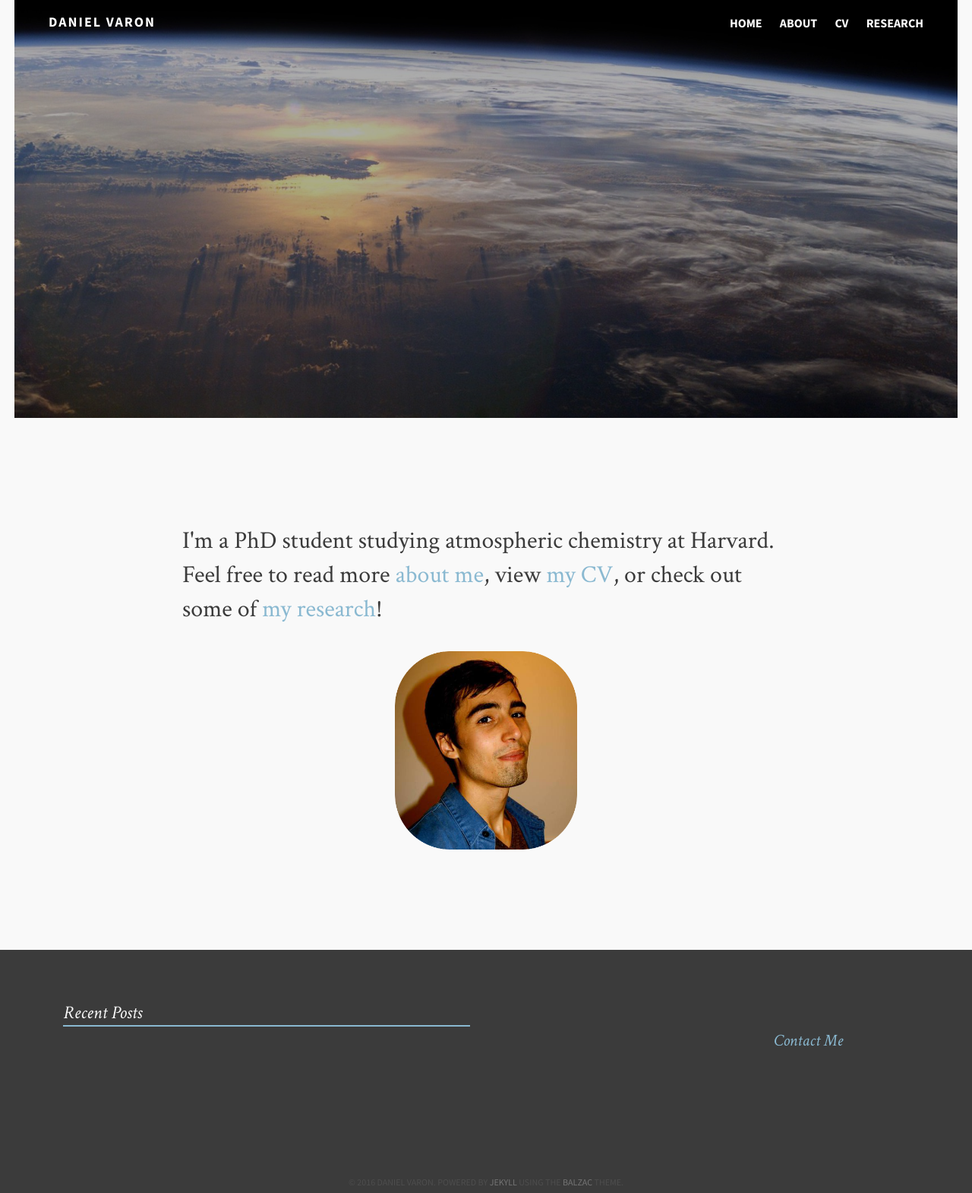
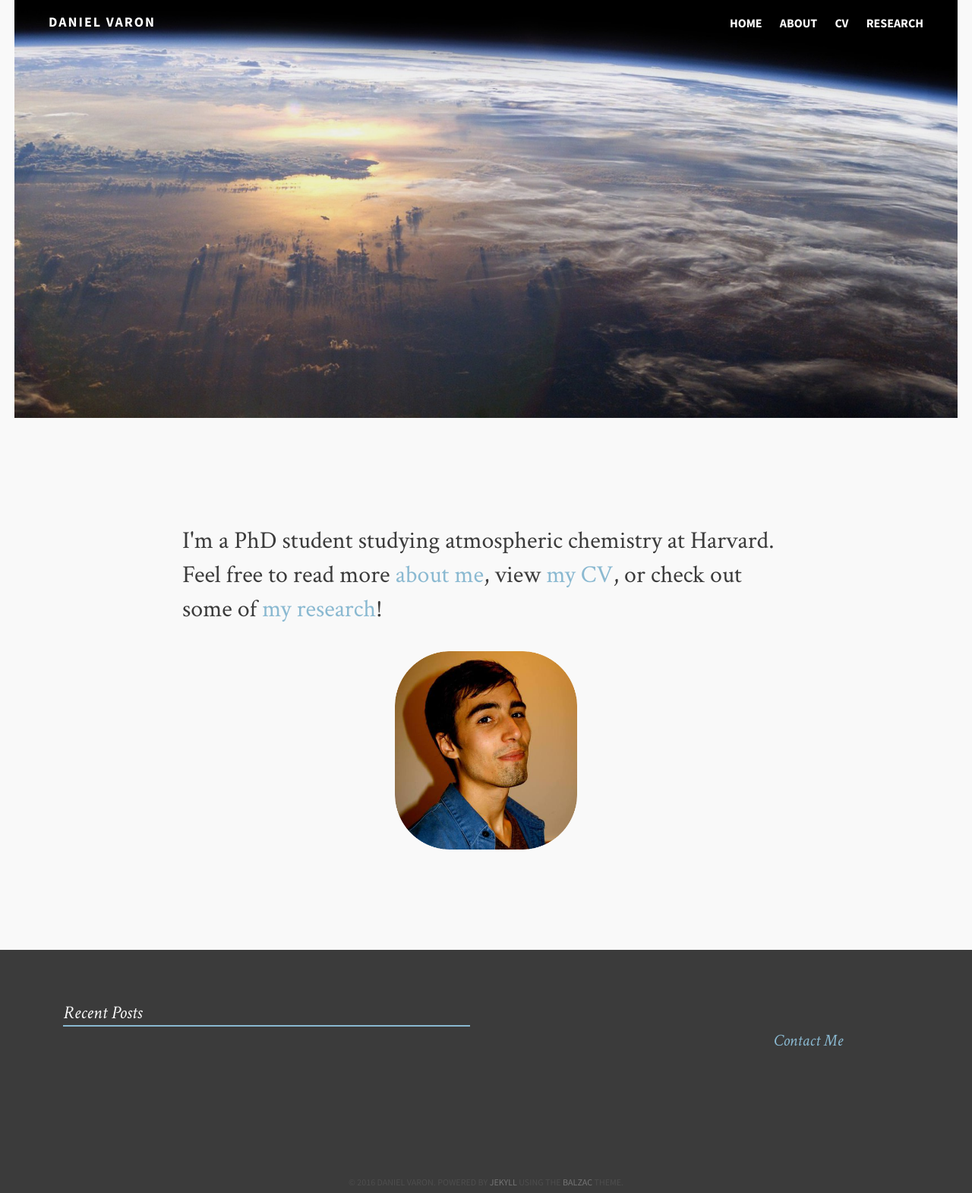
Before and after one commit to djvaron/djvaron.github.io, a Jekyll site: the page built from index.md, in a window 1280 px wide. Shown: the whole page at 76% size. Built offline with Jekyll 4.4.1, drawn with Linux system fonts in a browser that asks for light colours.

Commit message:
Update home.html

```diff
--- a/_layouts/home.html
+++ b/_layouts/home.html
@@ -2,17 +2,8 @@
 
 <section class="article archive">
 
-{% if page.image.feature %}
-  <div class="overlay"></div>
-  {% if page.image.feature contains 'https://' | escape or page.image.feature contains 'http://' | escape %}
-  <div class="featured-image" style="background-image: url({{ page.image.feature }})"></div>
-  {% else %}
+<div class="overlay overlay-lighter"></div>
   <div class="featured-image" style="background-image: url({{ site.url }}/images/atmosphere.jpg)"></div>
-  {% endif %}
-{% else %}
-  <div class="overlay"></div>
-  <div class="featured-image" style="background-image: url({{ site.url }}/images/atmosphere.jpg)"></div>
-{% endif %}
 
 <!-- <span class="banner_h">
     <img src="images/atmosphere.jpg" alt="banner" />
```
